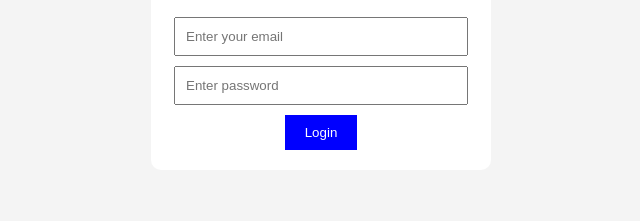
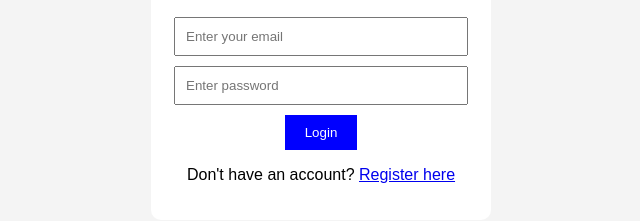
Before and after one commit to Kaweesi-Matia/contact-data-capture-app, a website: page public/login.html in a window 1280 px wide. Shown: the part 171-392 px from the top of the page, without its empty margins (319-959 px from the left). Drawn offline with Linux system fonts and the light colour scheme.

Commit message:
add login form

```diff
--- a/public/index.html
+++ b/public/login.html
@@ -9,13 +9,12 @@
 
   <div class="container">
     <h2>Login</h2>
-
     <form action="/login" method="POST">
       <input type="email" name="email" placeholder="Enter your email" required>
       <input type="password" name="password" placeholder="Enter password" required>
       <button type="submit">Login</button>
     </form>
-
+    <p>Don't have an account? <a href="/register">Register here</a></p>
   </div>
 
 </body>
```
